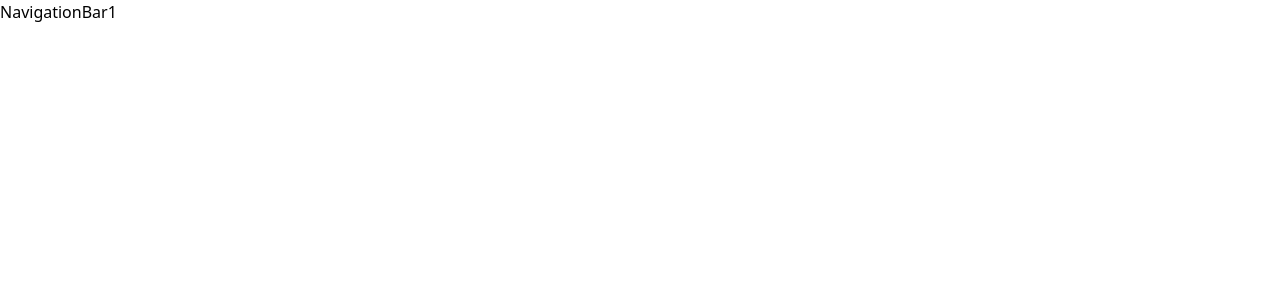
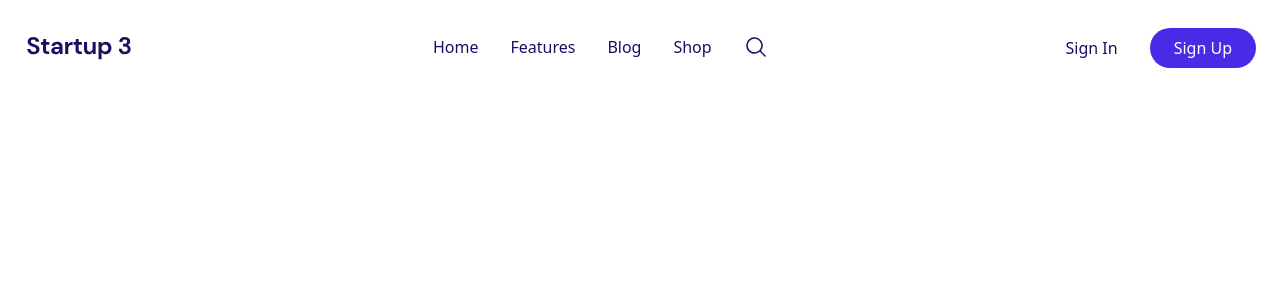
Before and after one commit to mustafazeydani/landing-page-components, a React (Create React App) app: page /#/navbar1 in a window 1280 px wide. Shown: the top 300 px of the page. Built offline with nearby package versions, Linux system fonts and the light colour scheme; the HTML template or start-up script is replaced by a standard one.

Commit message:
Added Navbar1

```diff
--- a/package.json
+++ b/package.json
@@ -4,6 +4,7 @@
   "version": "0.1.0",
   "private": true,
   "dependencies": {
+    "@heroicons/react": "^2.0.18",
     "@testing-library/jest-dom": "^5.17.0",
     "@testing-library/react": "^13.4.0",
     "@testing-library/user-event": "^13.5.0",
--- a/src/App.js
+++ b/src/App.js
@@ -1,5 +1,5 @@
 import Main from "./pages/Main";
-import Navbar1 from "./components/NavigationBars/Navbar1";
+import Navbar1 from "./components/NavigationBars/Navbar1/Navbar1";
 import { HashRouter as Router, Routes, Route } from "react-router-dom";
 
 function App() {
--- a/src/components/NavigationBars.jsx
+++ b/src/components/NavigationBars.jsx
@@ -6,15 +6,7 @@ function NavigationBars({ setSelectedSection }) {
     {
       name: "Navigation Bar 1",
       link: "/navbar1",
-    },
-    {
-      name: "Navigation Bar 2",
-      link: "/navbar2",
-    },
-    {
-      name: "Navigation Bar 3",
-      link: "/navbar3",
-    },
+    }
   ]);
   return (
     <>
@@ -26,7 +18,7 @@ function NavigationBars({ setSelectedSection }) {
         ))}
       </div>
       <button
-        className="btn block mt-4 mx-auto"
+        className="btn btn-primary block mt-4 mx-auto"
         onClick={() => setSelectedSection(null)}
       >
         Back
--- a/src/components/NavigationBars/Navbar1.jsx
+++ /dev/null
@@ -1,9 +0,0 @@
-import React from 'react'
-
-function Navbar1() {
-  return (
-    <div>NavigationBar1</div>
-  )
-}
-
-export default Navbar1
--- /dev/null
+++ b/src/components/NavigationBars/Navbar1/Navbar1.jsx
@@ -0,0 +1,52 @@
+import React from "react";
+import Startup from "./assets/startup.svg";
+import { MagnifyingGlassIcon, Bars3Icon } from "@heroicons/react/24/solid";
+
+function Navbar1() {
+  // add underline animation
+  const menuItemStyle =
+    "border-b-2 border-transparent hover:border-b-2 hover:border-[#1E0E62] cursor-pointer";
+
+  return (
+    <nav className="flex justify-between items-center h-24 px-6 max-w-7xl mx-auto text-[#1E0E62]">
+      {/* Left */}
+      <div>
+        <a href="">
+          <img src={Startup} alt="logo" />
+        </a>
+      </div>
+
+      {/* Middle */}
+      <ul className="md:flex gap-8 hidden">
+        <li className={menuItemStyle}>
+          <a href="">Home</a>
+        </li>
+        <li className={menuItemStyle}>
+          <a href="">Features</a>
+        </li>
+        <li className={menuItemStyle}>
+          <a href="">Blog</a>
+        </li>
+        <li className={menuItemStyle}>
+          <a href="/">Shop</a>
+        </li>
+        <li>
+          <MagnifyingGlassIcon className="h-6 w-6 cursor-pointer" />
+        </li>
+      </ul>
+
+      {/* Right */}
+      <Bars3Icon className="inline h-6 w-6 md:hidden"/>
+      <ul className="md:flex items-center gap-8 hidden">
+        <li>
+          <a href="">Sign In</a>
+        </li>
+        <li className="inline-block px-6 py-2 bg-[#482BE7] hover:bg-[#432fb9] text-white rounded-full cursor-pointer">
+          <a href="">Sign Up</a>
+        </li>
+      </ul>
+    </nav>
+  );
+}
+
+export default Navbar1;
--- a/src/index.css
+++ b/src/index.css
@@ -6,4 +6,8 @@
   .btn {
     @apply px-6 py-2 rounded-xl text-green-300 border border-green-300 hover:text-white hover:bg-green-300 hover:border-green-300 transition-colors;
   }
+
+  .btn-primary {
+    @apply text-white bg-green-300 border-green-300 hover:bg-green-400 hover:border-green-400;
+  }
 }
```
Also changed, not shown: src/components/NavigationBars/Navbar1/assets/startup.svg (added), 1 other file (tests, documents, lock files or other folders).
